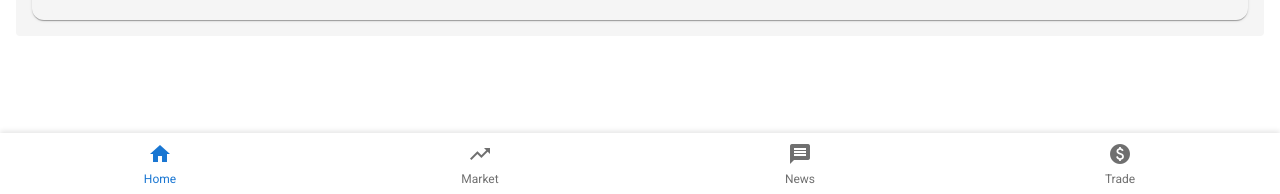
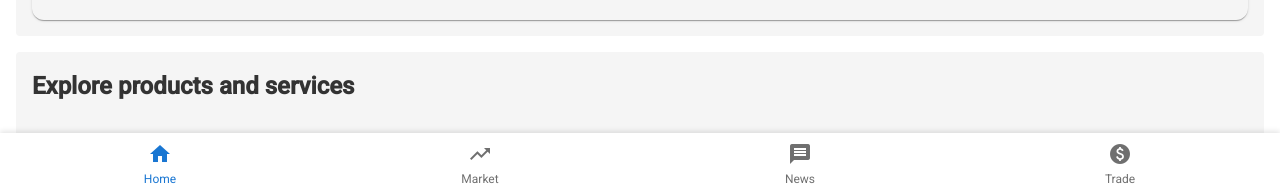
Before and after one commit to greatkeke/invest-easy, an Angular app in the folder invest-easy/: page /home in a window 1280 px wide. Shown: the part 603-797 px from the top of the page. Built offline with nearby package versions, Linux system fonts and the light colour scheme; no server answers.

Commit message:
Add explore section

```diff
--- a/invest-easy/src/app/home/home.component.html
+++ b/invest-easy/src/app/home/home.component.html
@@ -62,3 +62,78 @@
     </mat-card>
   </div>
 </div>
+
+<div class="explore-section">
+  <h2 i18n>Explore products and services</h2>
+  <div class="explore-items">
+    <mat-card class="explore-item">
+      <i class="material-icons">account_balance</i>
+      <span i18n>Account opening / upgrade</span>
+      <mat-icon class="arrow-icon">chevron_right</mat-icon>
+    </mat-card>
+    <mat-card class="explore-item">
+      <i class="material-icons">credit_card</i>
+      <span i18n>Debit cards</span>
+      <mat-icon class="arrow-icon">chevron_right</mat-icon>
+    </mat-card>
+    <mat-card class="explore-item">
+      <i class="material-icons">health_and_safety</i>
+      <span i18n>Well+</span>
+      <mat-icon class="arrow-icon">chevron_right</mat-icon>
+    </mat-card>
+    <mat-card class="explore-item">
+      <i class="material-icons">shield</i>
+      <span i18n>Insurance</span>
+      <mat-icon class="arrow-icon">chevron_right</mat-icon>
+    </mat-card>
+    <mat-card class="explore-item">
+      <i class="material-icons">savings</i>
+      <span i18n>Time Deposits</span>
+      <mat-icon class="arrow-icon">chevron_right</mat-icon>
+    </mat-card>
+    <mat-card class="explore-item">
+      <i class="material-icons">payment</i>
+      <span i18n>Credit cards & instalment plans</span>
+      <mat-icon class="arrow-icon">chevron_right</mat-icon>
+    </mat-card>
+    <mat-card class="explore-item">
+      <i class="material-icons">monetization_on</i>
+      <span i18n>Loans</span>
+      <mat-icon class="arrow-icon">chevron_right</mat-icon>
+    </mat-card>
+    <mat-card class="explore-item">
+      <i class="material-icons">account_balance_wallet</i>
+      <span i18n>MPF</span>
+      <mat-icon class="arrow-icon">chevron_right</mat-icon>
+    </mat-card>
+    <mat-card class="explore-item">
+      <i class="material-icons">smartphone</i>
+      <span i18n>Mobile Cash Withdrawal</span>
+      <mat-icon class="arrow-icon">chevron_right</mat-icon>
+    </mat-card>
+    <mat-card class="explore-item">
+      <i class="material-icons">currency_exchange</i>
+      <span i18n>Foreign exchange rates</span>
+      <mat-icon class="arrow-icon">chevron_right</mat-icon>
+    </mat-card>
+    <mat-card class="explore-item">
+      <i class="material-icons">trending_up</i>
+      <span i18n>Deposit rates</span>
+      <mat-icon class="arrow-icon">chevron_right</mat-icon>
+    </mat-card>
+    <mat-card class="explore-item">
+      <i class="material-icons">eco</i>
+      <span i18n>ESG Hub</span>
+      <mat-icon class="arrow-icon">chevron_right</mat-icon>
+    </mat-card>
+    <mat-card class="explore-item">
+      <i class="material-icons">emoji_events</i>
+      <span i18n>Your Quests</span>
+      <mat-icon class="arrow-icon">chevron_right</mat-icon>
+    </mat-card>
+  </div>
+  <div class="deposit-protection">
+    <i class="material-icons warning-icon">assured_workload</i>
+    <span i18n>DEPOSIT PROTECTION SCHEME MEMBER</span>
+  </div>
+</div>
--- a/invest-easy/src/app/home/home.component.scss
+++ b/invest-easy/src/app/home/home.component.scss
@@ -126,3 +126,71 @@
     }
   }
 }
+
+.explore-section {
+  margin: 1rem 0;
+  padding: 1rem;
+  background: var(--card-bg);
+  border-radius: 4px;
+
+  h2 {
+    margin-bottom: 1.5rem;
+    color: var(--text-color);
+  }
+
+  .explore-items {
+    display: grid;
+    grid-template-columns: 1fr;
+    gap: 0.5rem;
+
+    .explore-item {
+      display: flex;
+      flex-direction: row;
+      flex-wrap: nowrap;
+      align-items: center;
+      padding: 1rem;
+      cursor: pointer;
+      transition: transform 0.2s, box-shadow 0.2s;
+      background: var(--card-bg);
+      box-shadow: none;
+
+      &:hover {
+        transform: translateY(-3px);
+        box-shadow: 0 4px 8px rgba(0, 0, 0, 0.1);
+      }
+
+      .material-icons {
+        margin-right: 1rem;
+        color: var(--primary-color);
+      }
+
+      span {
+        flex-grow: 1;
+      }
+
+      .arrow-icon {
+        color: var(--text-secondary);
+      }
+    }
+  }
+
+  .deposit-protection {
+    display: flex;
+    align-items: center;
+    margin-top: 1.5rem;
+    padding: 0.75rem;
+    background-color: rgba(255, 0, 0, 0.1);
+    border-radius: 4px;
+
+    .warning-icon {
+      color: #ff0000;
+      margin-right: 0.75rem;
+    }
+
+    span {
+      font-size: 0.875rem;
+      font-weight: 500;
+      color: var(--text-color);
+    }
+  }
+}
```
